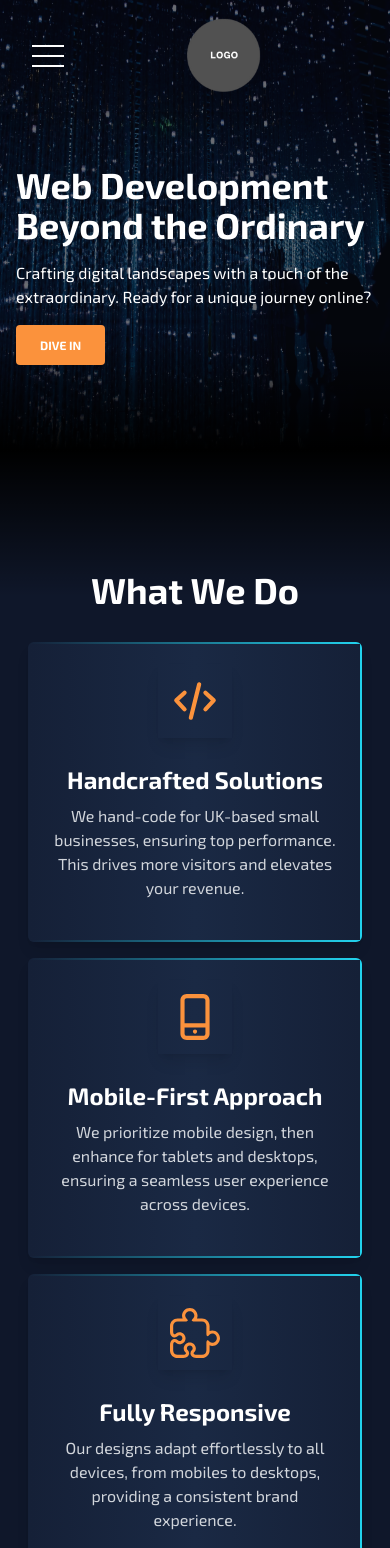
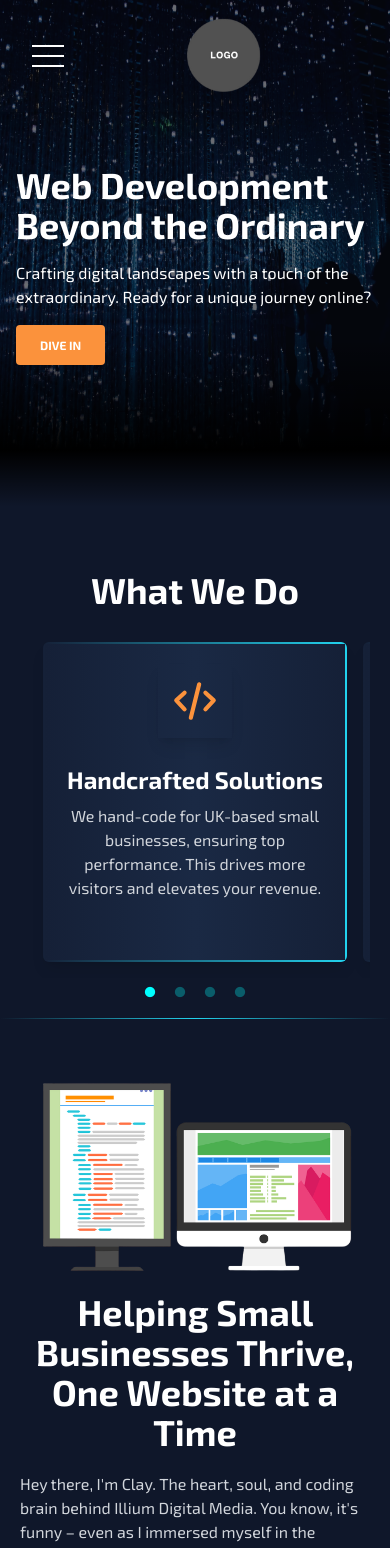
Before and after one commit to illium-digital-media/website, a Next.js app: page / in a window 390 px wide. Shown: the top 1548 px of the page. Built offline with nearby package versions, Linux system fonts and the light colour scheme.

Commit message:
adding intro carousel

```diff
--- a/components/IntroCard.tsx
+++ b/components/IntroCard.tsx
@@ -2,7 +2,8 @@ import { ReactNode } from "react";
 
 const IntroCard: React.FC<{ icon: ReactNode; name: string; comment: string }> = (props) => {
     return (
-        <div className={`w-full sm:w-1/2 lg:w-1/4 mb-4 px-2`}>
+        <div className={`max-sm:w-80 max-sm:h-80 w-full sm:w-1/2 lg:w-1/4 mb-4 px-2`}
+        >
             <div className="text-center rounded-lg shadow-lg bg-secondary h-full">
                 <div className="w-full h-full rounded-md bg-gradient-to-r from-secondary to-cyan-400 p-0.5">
                     <div className="h-full w-full bg-gradient-to-r from-secondary via-tertiary to-secondary px-5 py-5">
--- a/components/IntroCardsSlider.tsx
+++ b/components/IntroCardsSlider.tsx
@@ -1,53 +1,52 @@
-// import "slick-carousel/slick/slick.css";
-// import "slick-carousel/slick/slick-theme.css";
-// import Slider from "react-slick";
-// import { introCards } from "@/data/introcards";
-// import IntroCard from "./IntroCard";
+import "slick-carousel/slick/slick.css";
+import "slick-carousel/slick/slick-theme.css";
+import Slider from "react-slick";
+import { introCards } from "@/data/introcards";
+import IntroCard from "./IntroCard";
 
 
-// const IntroCardsSlider: React.FC<{}> = ({}) => {
-//   var settings = {
-//     dots: false,
-//     infinite: true,
-//     speed: 500,
-//     slidesToShow: 4,
-//     slidesToScroll: 1,
-//     draggable: true,
-//     centerMode: true,
-//     centerPadding: "30px",
-//     variableWidth: true,
-//     innerHeight:'40px',
-//     // Default is true, but you can explicitly set it here.
-//     responsive: [
-//       {
-//         breakpoint: 600,
-//         settings: {
-//           slidesToShow: 2,
-//           slidesToScroll: 2,
-//           initialSlide: 2,
-//         },
-//       },
-//       {
-//         breakpoint: 480,
-//         settings: {
-//           slidesToShow: 1,
-//           slidesToScroll: 1,
-//         },
-//       },
-//     ],
-//   };
+const IntroCardsSlider: React.FC<{}> = ({ }) => {
+  var settings = {
+    dots: true,
+    infinite: false,
+    speed: 500,
+    slidesToShow: 1,
+    slidesToScroll: 1,
+    draggable: true,
+    centerMode: true,
+    centerPadding: "80px",
+    adaptiveHeight: false,
+    variableWidth: true,
+    innerHeight: '20px',
+    // Default is true, but you can explicitly set it here.
+    responsive: [
+      {
+        breakpoint: 600,
+        settings: {
+          slidesToShow: 2,
+          slidesToScroll: 2,
+          initialSlide: 2,
+        },
+      },
+      {
+        breakpoint: 480,
+        settings: {
+          slidesToShow: 1,
+          slidesToScroll: 1,
+        },
+      },
+    ],
+  };
 
-//   return (
-//     <div className="overflow-x-clip flex flex-col h-full">
-//       <Slider {...settings}>
-//         {introCards.map((item, index) => (
-//           <div className="flex flex-wrap px-1" key={index}>
-//             <IntroCard name={item.name} comment={item.comment} icon={item.icon} />
-//           </div>
-//         ))}
-//       </Slider>
-//     </div>
-//   );
-// };
+  return (
+    <div className="overflow-x-clip h-full">
+      <Slider {...settings}>
+        {introCards.map((item, index) => (
+          <IntroCard key={index} name={item.name} comment={item.comment} icon={item.icon} />
+        ))}
+      </Slider>
+    </div>
+  );
+};
 
-// export default IntroCardsSlider;
+export default IntroCardsSlider;
--- a/components/sections/IntroSection.tsx
+++ b/components/sections/IntroSection.tsx
@@ -1,16 +1,21 @@
 import FadeInText from "../FadeInTypingText";
 import IntroCards from "../IntroCards";
-// import IntroCardsSlider from "../IntroCardsSlider";
+import IntroCardsSlider from "../IntroCardsSlider";
 
 const IntroSection: React.FC = () => {
   return (
     <div className="relative pt-20">
       <div className="text-center pb-6 z-10">
-        <h4 className="font-bold text-white text-4xl pb-2"><FadeInText text="What We Do"/></h4>
+        <h4 className="font-bold text-white text-4xl pb-2"><FadeInText text="What We Do" /></h4>
       </div>
-      <IntroCards />
+      <div className="max-sm:hidden">
+        <IntroCards />
+      </div>
+      <div className="sm:hidden">
+        <IntroCardsSlider />
+      </div>
+
     </div>
-    // <IntroCardsSlider/>
   );
 };
 
--- a/styles/globals.css
+++ b/styles/globals.css
@@ -59,6 +59,20 @@ body {
   /* ... add other gradient borders similarly */
 }
 
-.slick-slide {
-    display: inline-block;
+/* styles.css */
+.slick-track {
+  display: flex !important;
 }
+
+
+
+.slick-dots li button:before {
+    color: rgba(0, 255, 255, 0.3) !important; /* This is a transparent version of cyan */
+    opacity: 1 !important;
+    font-size:12px !important;
+}
+
+/* Active dot */
+.slick-dots li.slick-active button:before {
+    color: cyan !important;
+}
```
